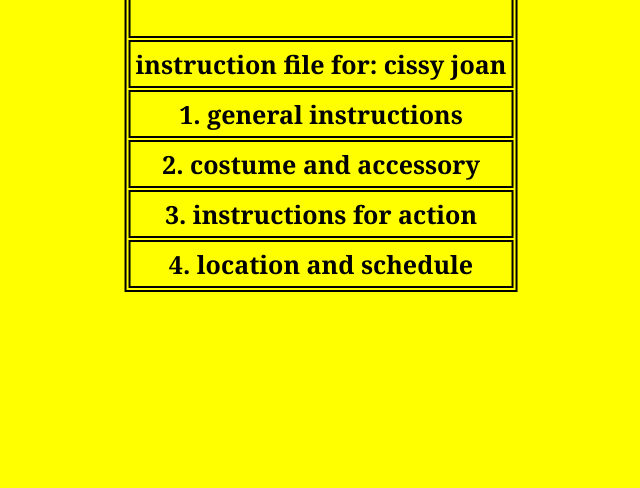
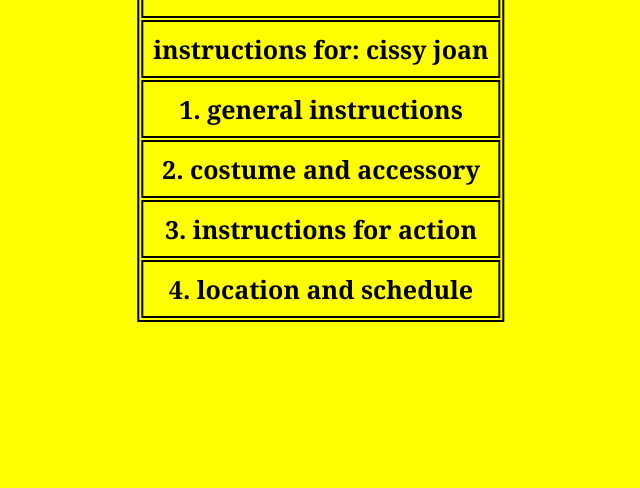
Before and after one commit to quentinzeroo/TSTSTS, a plain HTML site: page index.html in a window 1280 px wide. Shown: the part 312-800 px from the top of the page, without its empty margins (319-959 px from the left). Drawn offline with Linux system fonts and the light colour scheme.

Commit message:
Update index.html

```diff
--- a/index.html
+++ b/index.html
@@ -24,7 +24,7 @@
       }
 
       tr, th{
-         padding: 5px;
+         padding: 10px;
          border: 2px solid black;
       }
     </style>
@@ -36,7 +36,7 @@
         <th> <br> <b>tangible square</b> - <i>a <br> collection of anomalies <br> <br></i> </th>
       </tr>
       <tr>
-        <th>instruction file for: cissy joan </th>
+        <th>instructions for: cissy joan </th>
       </tr>
 
       <tr>
```
